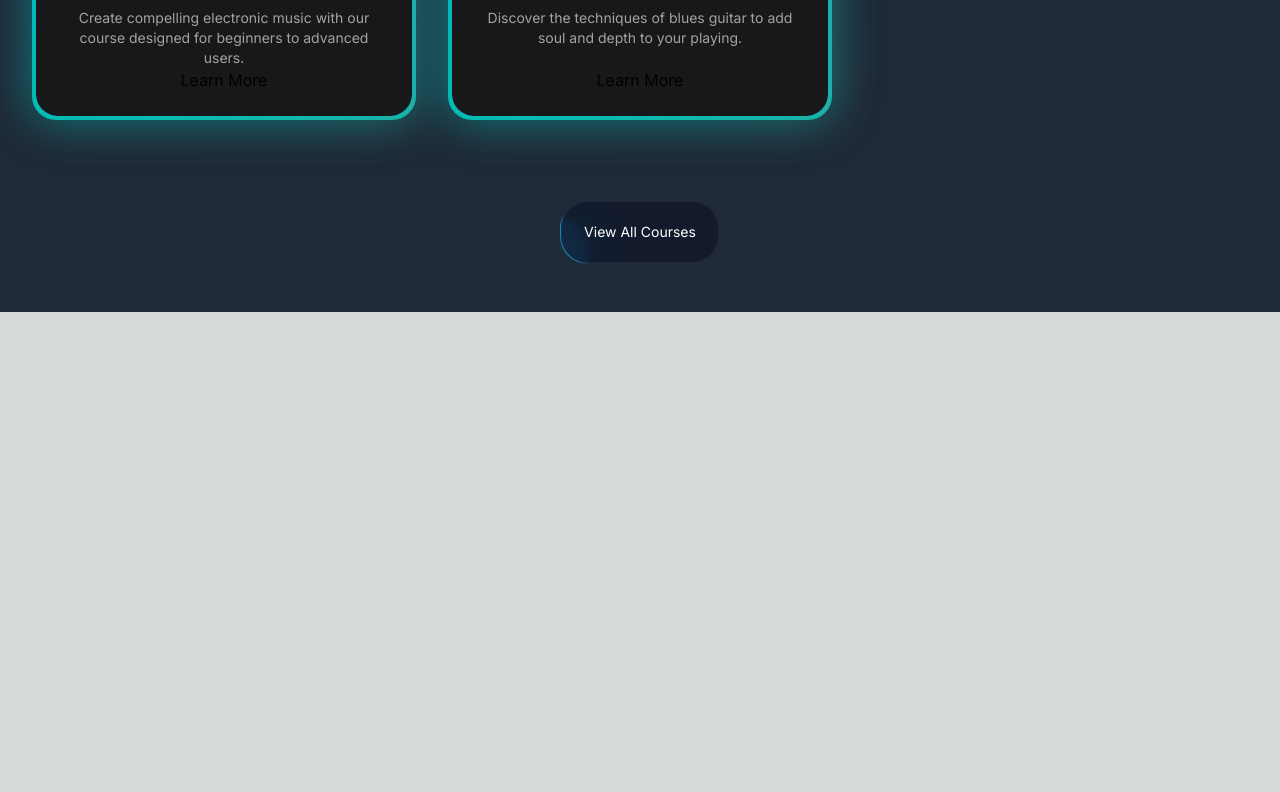
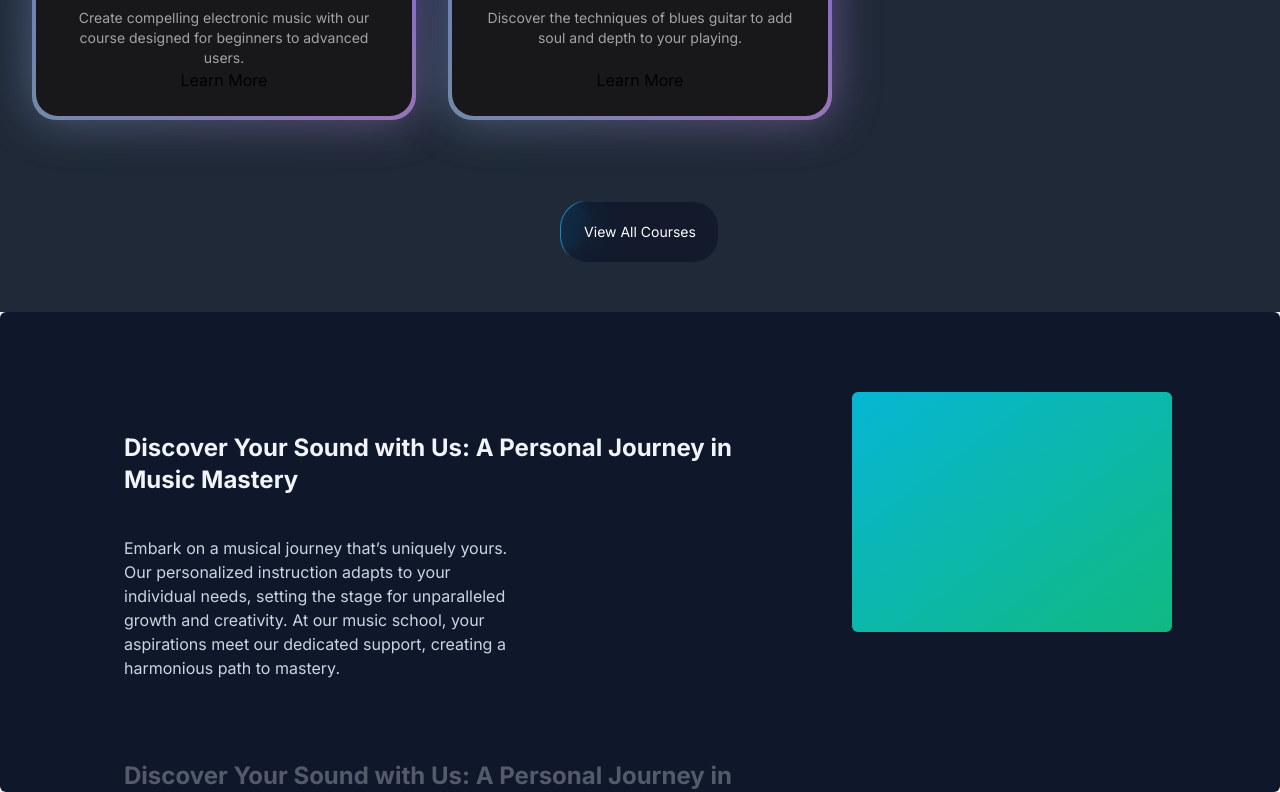
Before and after one commit to barchakuz/nextJs, a Next.js app: page / in a window 1280 px wide. Shown: the part 1096-1888 px from the top of the page. Before the commit the page ends 1408 px from the top, so only its background shows below. Built offline with nearby package versions, Linux system fonts and the light colour scheme.

Commit message:
whychoseus panel added

```diff
--- /dev/null
+++ b/app/components/WhyChooseUs.tsx
@@ -0,0 +1,44 @@
+"use client"
+import React from 'react'
+import { StickyScroll } from './ui/sticky-scroll-reveal'
+import Image from 'next/image'
+
+function WhyChooseUs() {
+  const musicSchoolContent = [
+    {
+      title: 'Discover Your Sound with Us: A Personal Journey in Music Mastery',
+      description:
+        'Embark on a musical journey that’s uniquely yours. Our personalized instruction adapts to your individual needs, setting the stage for unparalleled growth and creativity. At our music school, your aspirations meet our dedicated support, creating a harmonious path to mastery.',
+    },
+    {
+      title: 'Discover Your Sound with Us: A Personal Journey in Music Mastery',
+      description:
+        'Embark on a musical journey that’s uniquely yours. Our personalized instruction adapts to your individual needs, setting the stage for unparalleled growth and creativity. At our music school, your aspirations meet our dedicated support, creating a harmonious path to mastery.',
+    },
+    {
+      title: 'Discover Your Sound with Us: A Personal Journey in Music Mastery',
+      description:
+        'Embark on a musical journey that’s uniquely yours. Our personalized instruction adapts to your individual needs, setting the stage for unparalleled growth and creativity. At our music school, your aspirations meet our dedicated support, creating a harmonious path to mastery.',
+    },
+    {
+      title: 'Live Feedback & Engagement',
+      description:
+        'Immerse yourself in an interactive learning experience where feedback is immediate, just like real-time changes in a collaborative project. This approach enhances your understanding and mastery of music concepts and performance techniques.',
+    },
+    {
+      title: 'Cutting-Edge Curriculum',
+      description:
+        'Our curriculum is continuously updated to include the latest music education trends and technologies, ensuring you’re always learning with the most current and effective methods. Say goodbye to outdated materials and welcome an education that evolves with the industry.',
+    },
+    {
+      title: 'Limitless Learning Opportunities',
+      description:
+        'With our expansive resource library and dynamic course offerings, you’ll never find yourself without something new to explore. Our platform provides continuous opportunities for growth, ensuring your musical skills are always advancing.',
+    },
+  ];
+  return (
+    <div><StickyScroll content={musicSchoolContent} /></div>
+  )
+}
+
+export default WhyChooseUs
--- /dev/null
+++ b/app/components/ui/sticky-scroll-reveal.tsx
@@ -0,0 +1,105 @@
+"use client";
+import React, { useRef } from "react";
+import { useMotionValueEvent, useScroll } from "framer-motion";
+import { motion } from "framer-motion";
+import { cn } from "@/app/utils/cn";
+
+export const StickyScroll = ({
+  content,
+  contentClassName,
+}: {
+  content: {
+    title: string;
+    description: string;
+    content?: React.ReactNode | any;
+  }[];
+  contentClassName?: string;
+}) => {
+  const [activeCard, setActiveCard] = React.useState(0);
+  const ref = useRef<any>(null);
+  const { scrollYProgress } = useScroll({
+    // uncomment line 22 and comment line 23 if you DONT want the overflow container and want to have it change on the entire page scroll
+    // target: ref
+    container: ref,
+    offset: ["start start", "end start"],
+  });
+  const cardLength = content.length;
+
+  useMotionValueEvent(scrollYProgress, "change", (latest) => {
+    const cardsBreakpoints = content.map((_, index) => index / cardLength);
+    const closestBreakpointIndex = cardsBreakpoints.reduce(
+      (acc, breakpoint, index) => {
+        const distance = Math.abs(latest - breakpoint);
+        if (distance < Math.abs(latest - cardsBreakpoints[acc])) {
+          return index;
+        }
+        return acc;
+      },
+      0
+    );
+    setActiveCard(closestBreakpointIndex);
+  });
+
+  const backgroundColors = [
+    "var(--slate-900)",
+    "var(--black)",
+    "var(--neutral-900)",
+  ];
+  const linearGradients = [
+    "linear-gradient(to bottom right, var(--cyan-500), var(--emerald-500))",
+    "linear-gradient(to bottom right, var(--pink-500), var(--indigo-500))",
+    "linear-gradient(to bottom right, var(--orange-500), var(--yellow-500))",
+  ];
+  return (
+    <motion.div
+      animate={{
+        backgroundColor: backgroundColors[activeCard % backgroundColors.length],
+      }}
+      className="h-[30rem] overflow-y-auto flex justify-center relative space-x-10 rounded-md p-10"
+      ref={ref}
+    >
+      <div className="div relative flex items-start px-4">
+        <div className="max-w-2xl">
+          {content.map((item, index) => (
+            <div key={item.title + index} className="my-20">
+              <motion.h2
+                initial={{
+                  opacity: 0,
+                }}
+                animate={{
+                  opacity: activeCard === index ? 1 : 0.3,
+                }}
+                className="text-2xl font-bold text-slate-100"
+              >
+                {item.title}
+              </motion.h2>
+              <motion.p
+                initial={{
+                  opacity: 0,
+                }}
+                animate={{
+                  opacity: activeCard === index ? 1 : 0.3,
+                }}
+                className="text-kg text-slate-300 max-w-sm mt-10"
+              >
+                {item.description}
+              </motion.p>
+            </div>
+          ))}
+          <div className="h-40" />
+        </div>
+      </div>
+      <motion.div
+        animate={{
+          background: linearGradients[activeCard % linearGradients.length],
+        }}
+        className={cn(
+          "hidden lg:block h-60 w-80 rounded-md bg-white sticky top-10 overflow-hidden",
+          contentClassName
+        )}
+      >
+        {content[activeCard].content ?? null}
+      </motion.div>
+    </motion.div>
+  );
+};
--- a/app/page.tsx
+++ b/app/page.tsx
@@ -1,12 +1,14 @@
 import Image from "next/image";
 import HeroSection from "./components/HeroSection";
 import FeaturedCourse from "./components/FeaturedCourse";
+import WhyChooseUs from "./components/WhyChooseUs";
 
 export default function Home() {
   return (
     <>
       <HeroSection />
       <FeaturedCourse />
+      <WhyChooseUs />
     </>
   );
 }
```
